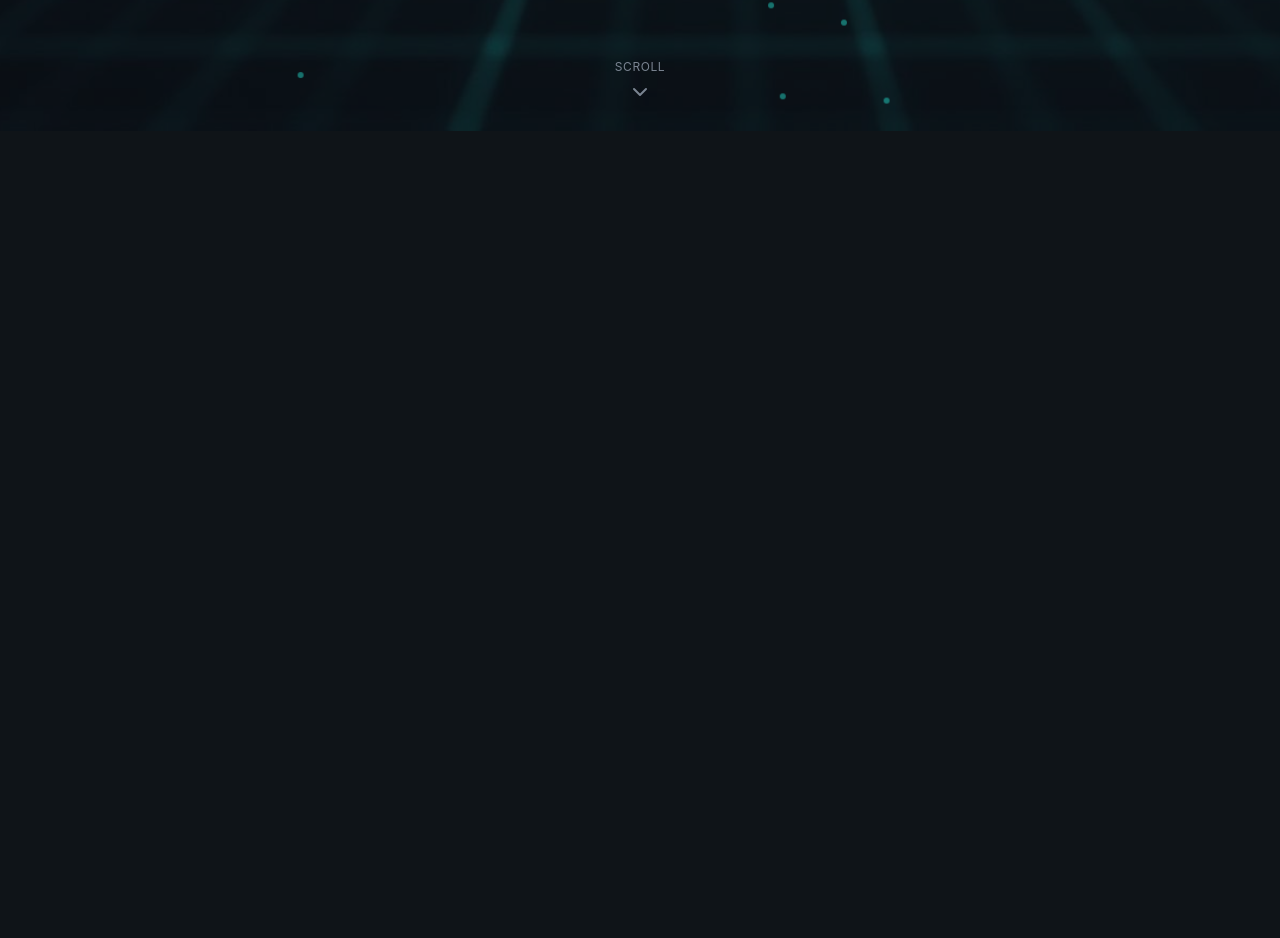
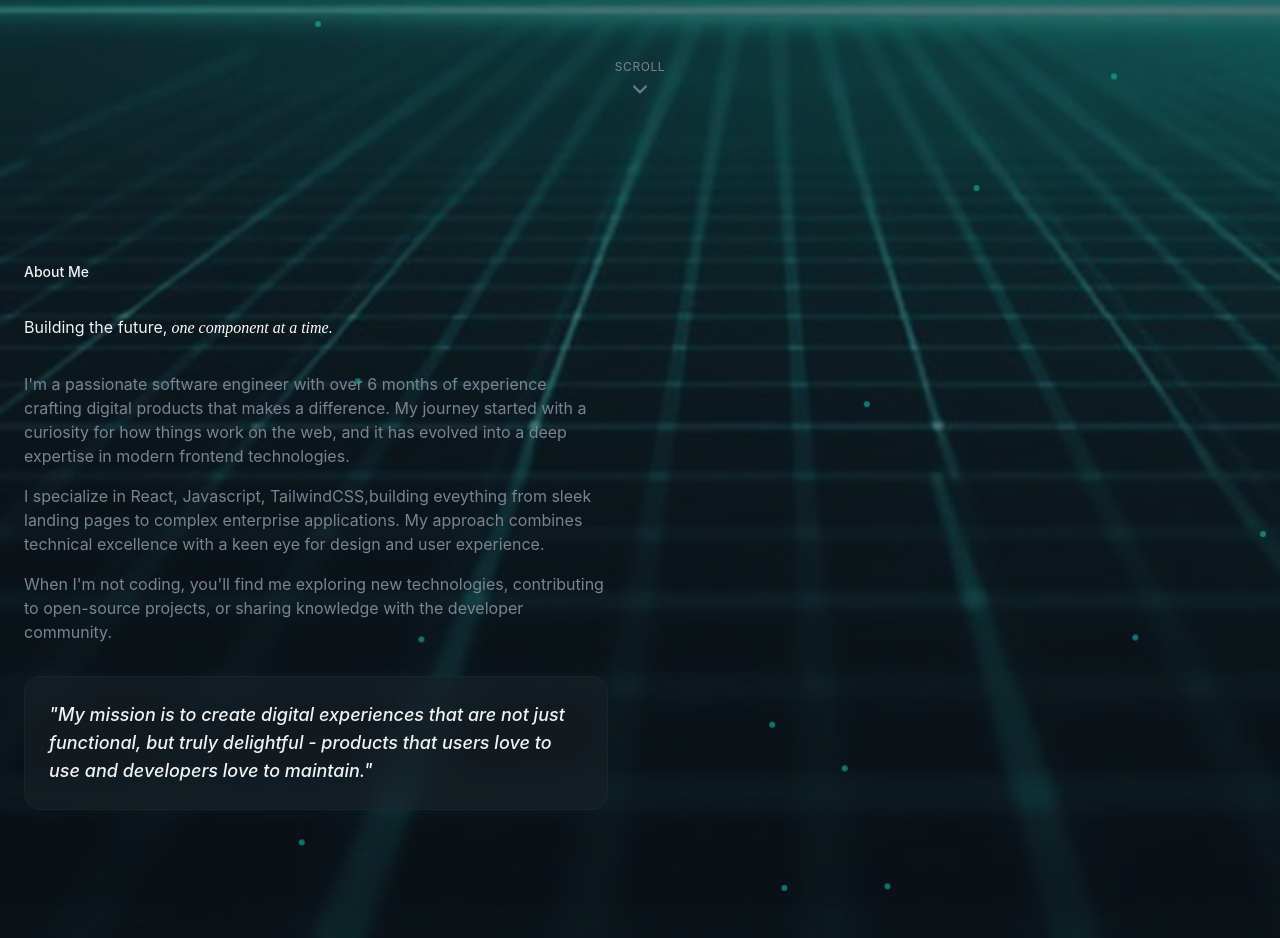
Before and after one commit to vipinverma-code/Portfolio-Website, a React (Vite) app: page / in a window 1280 px wide. Shown: the part 1019-1957 px from the top of the page. Before the commit the page ends 1150 px from the top, so only its background shows below. Built offline with nearby package versions, Linux system fonts and the light colour scheme.

Commit message:
changes done

```diff
--- a/src/layout/Navbar.jsx
+++ b/src/layout/Navbar.jsx
@@ -63,13 +63,14 @@ const Navbar = () => {
               <a
                 href={link.href}
                 key={index}
+                onClick={() => setIsMobileMenuOpen(false)}
                 className="text-lg text-muted-foreground hover:text-foreground py-2"
               >
                 {link.label}
               </a>
             ))}
 
-            <Button>Contact Me</Button>
+            <Button onClick={()=> setIsMobileMenuOpen(false)}>Contact Me</Button>
           </div>
         </div>
       )}
--- a/src/sections/About.jsx
+++ b/src/sections/About.jsx
@@ -1,6 +1,5 @@
-import { Code2, Lightbulb } from 'lucide-react'
+import { Code2, Lightbulb,Rocket,Users } from 'lucide-react'
 import React from 'react'
-
 const highlights = [
   {
     icon: Code2,
@@ -29,17 +28,70 @@ const highlights = [
   },
 ];
 
+const About = () => {
+  return (
+    <section id="about" className="py-32 relative overflow-hidden ">
+      <div className="container mx-auto px-6 relative z-10">
+        <div className="grid lg:grid-cols-2 gap-16 items-center">
+          {/* Left Column */}
+          <div className="space-y-8">
+            <div className="animate-fade-in">
+              <span className="text-secondary-foreground text-sm font-medium ">
+                About Me
+              </span>
+            </div>
+           <h2>
+            Building the future,
+            <span className='font-serif italic font-normal text-white'>
+              {" "}
+              one component at a time.</span>
+            </h2>
 
-const About = () => {
-  return(
-    <section>
-      <div>
+            <div className='space-y-4 text-muted-foreground animate-fade-in animmation-delay-200'>
+              <p>
+                I'm a passionate software engineer with over 6 months of experience
+                 crafting digital products that makes a difference.
+                My journey started with a curiosity for how things work on the web, and it has evolved into a deep expertise in modern frontend technologies.
+              </p>
 
+              <p>
+                I specialize in React, Javascript, TailwindCSS,building eveything from sleek
+                landing pages to complex enterprise applications. My approach combines technical
+                excellence with a keen eye for design and user experience.
+              </p>
+
+              <p>
+                When I'm not coding, you'll find me exploring new technologies, contributing to open-source projects,
+                or sharing knowledge with the developer community.
+              </p>
+            </div>
+            {/* Mission Statement */}
+            <div className='glass rounded-2xl p-6 glow-border animate-fade-in animation-delay-300'>
+              <p className="text-lg font-medium italic text-foreground">
+                "My mission is to create digital experiences that are not just functional,
+                but truly delightful - products that users love to
+                use and developers love to maintain."
+              </p>
+            </div>
+          </div>
+          {/* Right Column - Highlights*/}
+          <div className='grid sm:grid-cols-2 gap-6'>
+            {
+              highlights.map((item,index) => (
+                <div>
+                  <div>
+
+                  </div>
+
+                </div>
+              ))}
+
+          </div>
+        </div>
       </div>
     </section>
-  )
+  );
 
 
 };
-
-export default About
+export default About;
--- a/src/sections/Hero.jsx
+++ b/src/sections/Hero.jsx
@@ -3,6 +3,7 @@ import { ArrowRight,ChevronDown} from "lucide-react";
 import Button from "../components/Button";
 import { AnimatedBorderButton } from "../components/AnimatedBorderButton";
 import { FaGithub, FaLinkedinIn } from "react-icons/fa";
+import About from "./About";
 
 const skills =[
   "React",
@@ -84,8 +85,11 @@ const Hero = () => {
             <div className="flex items-center gap-4 animate-fade-in animation-delay-400">
               <span className="text-sm text-muted-foreground">Follow me:</span>
               {[
-                { icon: FaGithub, href: "#" },
-                { icon: FaLinkedinIn, href: "#" },
+                { icon: FaGithub, href: "https://github.com/vipinverma-code" },
+                {
+                  icon: FaLinkedinIn,
+                  href: "https://www.linkedin.com/in/vipin-verma-it/",
+                },
               ].map((social, idx) => (
                 <a
                   key={idx}
@@ -160,6 +164,7 @@ const Hero = () => {
           <ChevronDown className="w-6 h-6 animate-bounce" />
         </a>
       </div>
+      <About />
     </section>
   );
 };
```
